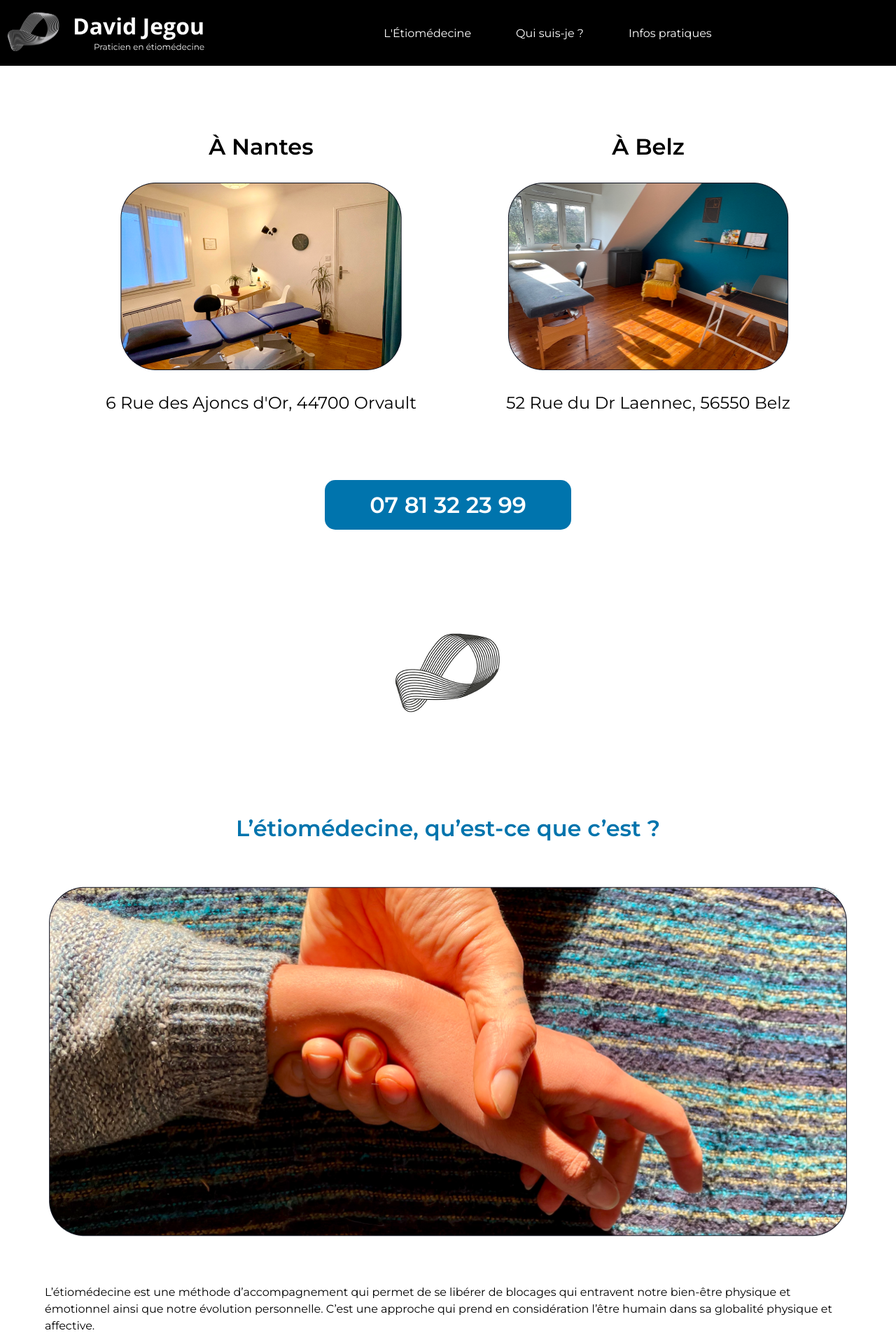
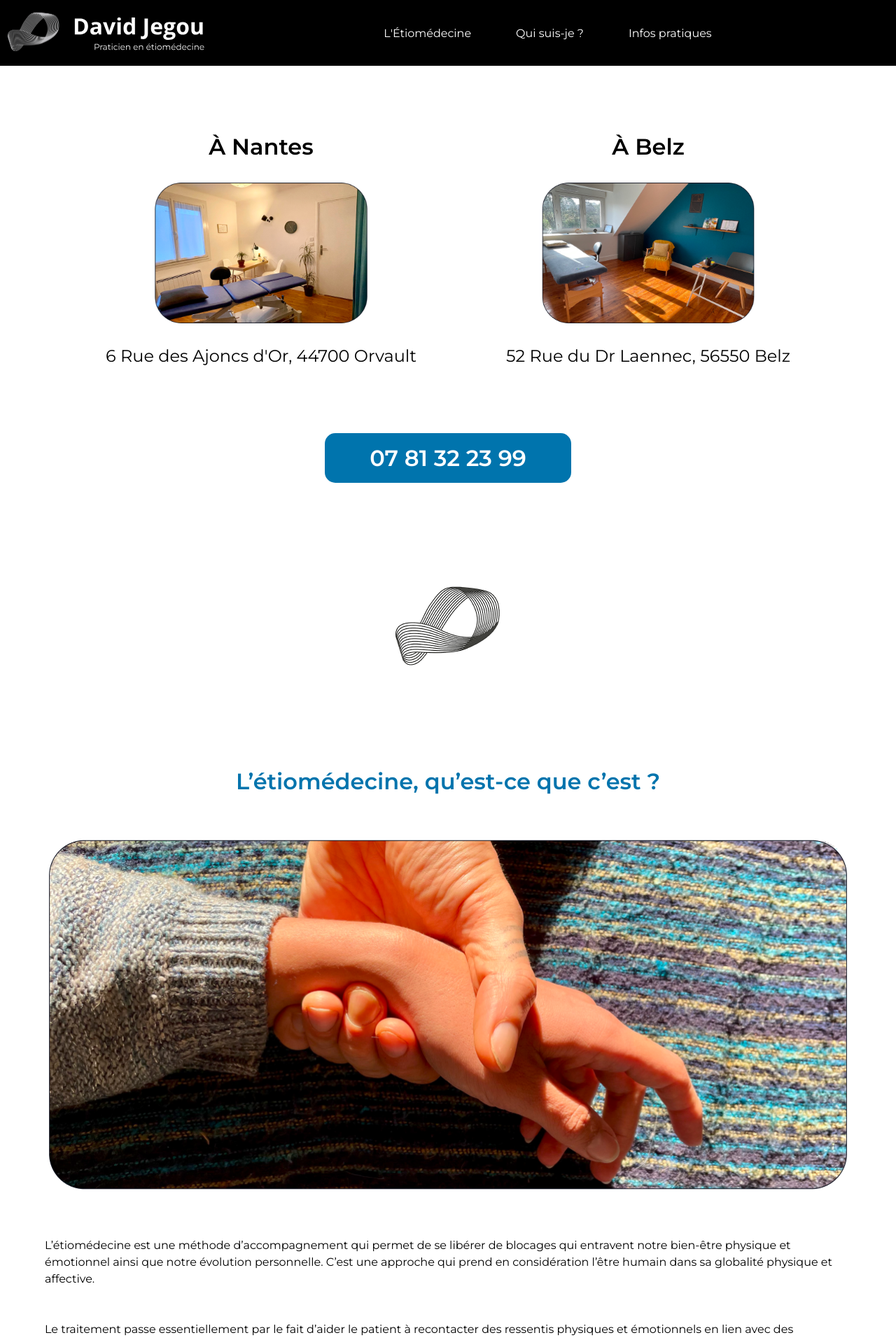
Before and after one commit to mpressen/wedding_website, a Jekyll site: the page built from index.html, in a window 1280 px wide. Shown: the top 1915 px of the page at 70% size. Built offline with Jekyll 4.4.1, drawn with Linux system fonts in a browser that asks for light colours.

Commit message:
remove aspect-ratio

```diff
--- a/_includes/header.html
+++ b/_includes/header.html
@@ -3,7 +3,8 @@
     <a href='/'>
       <picture>
         <source media="(min-width: 360px)" srcset="./assets/images/logo.svg">
-        <img src="./assets/images/small_logo.svg" alt="David Jegou, praticien en Étiomédecine" />
+        <img src="./assets/images/small_logo.svg" alt="David Jegou, praticien en Étiomédecine" width="285"
+          height="74" />
       </picture>
 
     </a>
--- a/_sass/header.scss
+++ b/_sass/header.scss
@@ -1,9 +1,5 @@
 header {
   background-color: black;
-
-  img {
-    aspect-ratio: 285/74;
-  }
 
   .topnav {
     margin: auto;
--- a/_sass/main.scss
+++ b/_sass/main.scss
@@ -122,10 +122,6 @@
   }
 }
 
-.hero img {
-  aspect-ratio: 402/268;
-}
-
 #etiomedecine img {
   max-width: 1140px;
   width: 100%;
--- a/index.html
+++ b/index.html
@@ -7,12 +7,13 @@
   <div class="container">
     <div class="cabinet">
       <h1 class="semi-bold">À Nantes</h1>
-      <img src="./assets/images/nantes.webp" alt="cabinet d'Étiomédecine de David Jegou à Nantes">
+      <img src="./assets/images/nantes.webp" alt="cabinet d'Étiomédecine de David Jegou à Nantes" width="302"
+        height="201">
       <h2>6 Rue des Ajoncs d'Or, 44700 Orvault</h2>
     </div>
     <div class="cabinet">
       <h1 class="semi-bold">À Belz</h1>
-      <img src="./assets/images/belz.webp" alt="cabinet d'Étiomédecine de David Jegou à Belz">
+      <img src="./assets/images/belz.webp" alt="cabinet d'Étiomédecine de David Jegou à Belz" width="302" height="201">
       <h2>52 Rue du Dr Laennec, 56550 Belz</h2>
     </div>
   </div>
```
Also changed, not shown: 5 other files.
